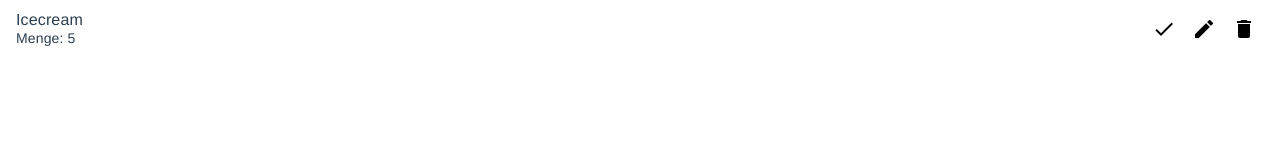
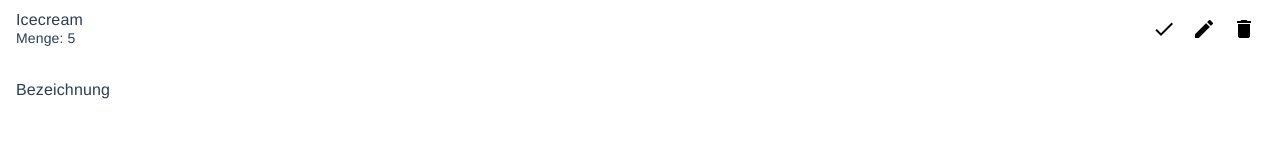
Before and after one commit to Picknickguitar/vue-test, a Vue app: page / in a window 1280 px wide. Shown: the part 157-300 px from the top of the page. Built offline with nearby package versions, Linux system fonts and the light colour scheme.

Commit message:
Hinzufügen Button funktion angefangen

```diff
--- a/src/App.vue
+++ b/src/App.vue
@@ -2,11 +2,11 @@
   <div id="app">
     <div class="phone-viewport">
       <md-bottom-bar class="md-accent">
-        <md-bottom-bar-item md-label="Hinzufügen" md-icon="playlist_add" @click="addItem"></md-bottom-bar-item>
+        <md-bottom-bar-item md-label="Hinzufügen" md-icon="playlist_add" @click="addItemChild"></md-bottom-bar-item>
         <md-bottom-bar-item md-label="Löschen" md-icon="delete"></md-bottom-bar-item>
       </md-bottom-bar>
     </div>
-    <List/>
+    <List ref="form"/>
   </div>
 </template>
 
@@ -18,15 +18,14 @@ export default {
    components: {
     List
   },
+  data () {
+    return {
+      itemList: []
+    }
+  },
   methods: {
-    addItem() {
-
-      console.log("funzt")
-      /*
-      const list = this.items
-      const newList = [...list, this.newItem]
-      this.items = newList
-      */
+    addItemChild () {
+      this.$refs.form.addItem()
     }
   }
 }
--- a/src/components/list.vue
+++ b/src/components/list.vue
@@ -22,6 +22,11 @@
             </md-button>
           </md-list-item>
 
+          <md-field>
+            <label>Bezeichnung</label>
+            <md-input v-model="type"></md-input>
+          </md-field>
+
         </md-list>
       </div>
     </div>
@@ -40,8 +45,13 @@ export default {
   },
   data: () => ({
     items: ["Bananas", "Spinach", "Icecream"],
-    newItem: ""
+    newItem: "",
+    type: null,
+    selectedDate: null
   }),
+  props: {
+
+  },
   methods: {
     remove(index) {
 
@@ -50,6 +60,12 @@ export default {
         ...list.slice(0, index),
         ...list.slice(index + 1, list.length)
       ]
+      this.items = newList
+
+    },
+    addItem() {
+      const list = this.items
+      const newList = [...list, 'bananasss']
       this.items = newList
 
     },
@@ -63,11 +79,18 @@ export default {
 </script>
 
 <style lang="scss" scoped>
+
 .md-list-item-content .md-list-action {
   margin: 0;
 }
 .md-list-item-content .md-list-action:last-of-type {
   margin: 0;
 }
+.md-field label {
+  padding-left: 16px;
+}
+.md-field .md-input, .md-field .md-textarea {
+  padding: 0 16px;
+}
 
 </style>
```
